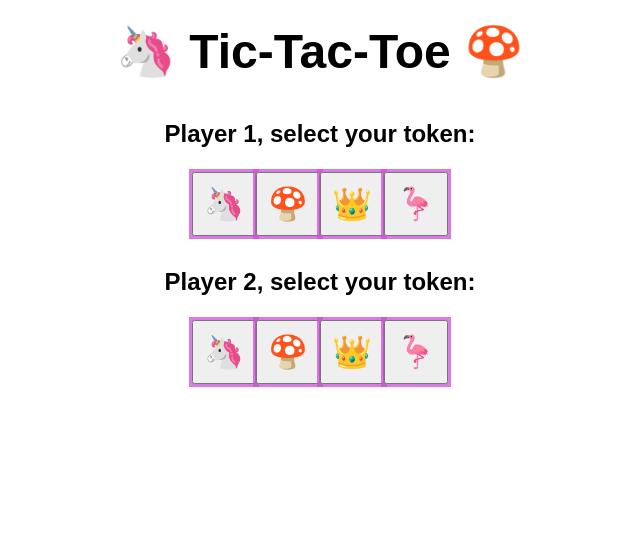
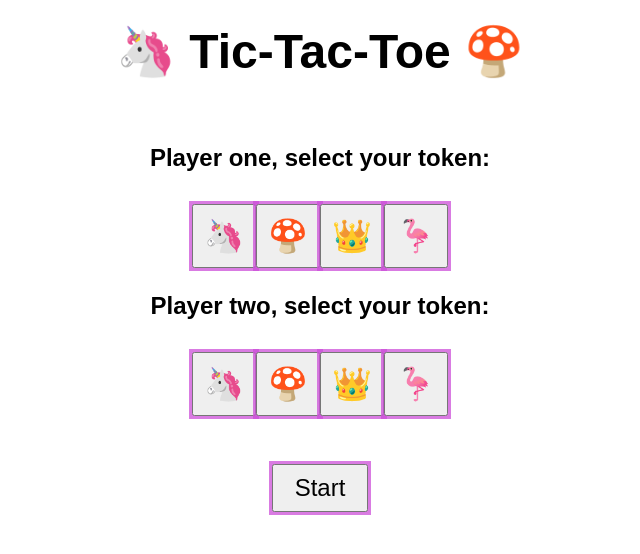
Before and after one commit to yuyi365/tic_tac_toe, a React (Create React App) app in the folder frontend/: page / in a window 1280 px wide. Both pictures are taken after a click on the button "New Game". Shown: the top 554 px of the page, without its empty margins (320-960 px from the left). Built offline with nearby package versions, Linux system fonts and the light colour scheme.

Commit message:
created pin page

```diff
--- a/frontend/src/components/App.css
+++ b/frontend/src/components/App.css
@@ -98,16 +98,79 @@
   align-items: center;
 }
 
+.token-h4 {
+  margin-top: 1.5rem;
+}
+
 .token-button {
   box-shadow: 0px 0px 0px 3px rgba(205, 79, 216, 0.75);
   height: 4rem;
   width: 4rem;
-  margin-top: 1.5rem;
+  margin-top: 2rem;
   text-align: center;
   font-size: 2rem;
 }
 
 .token-button:hover {
+  background-color: aquamarine;
+  cursor: pointer;
+}
+
+.token-complete-button {
+  box-shadow: 0px 0px 0px 3px rgba(205, 79, 216, 0.75);
+  height: 3rem;
+  width: 6rem;
+  margin-top: 2rem;
+  text-align: center;
+  font-size: 1.5rem;
+}
+
+.token-complete-button:hover {
+  background-color: aquamarine;
+  cursor: pointer;
+}
+
+.form-div {
+  text-align: center;
+  justify-content: center;
+  align-items: center;
+  display: flex;
+}
+
+.form {
+  text-align: center;
+  justify-content: center;
+  align-items: center;
+  width: 50%;
+}
+
+#pin-input {
+  border: none;
+  border-bottom: 3px solid rgba(205, 79, 216, 0.75);
+  margin: 1.5rem;
+  padding: 1.5rem;
+  text-align: center;
+  color: #ea4c89;
+  font-size: 1rem;
+  letter-spacing: 0.5rem;
+}
+
+#pin-input:focus {
+  color: #ea4c89;
+  font-size: 1rem;
+  letter-spacing: 0.5rem;
+}
+
+.pin-complete-button {
+  box-shadow: 0px 0px 0px 3px rgba(205, 79, 216, 0.75);
+  height: 2rem;
+  width: 4rem;
+  margin-top: 1rem;
+  text-align: center;
+  font-size: 1rem;
+}
+
+.pin-complete-button:hover {
   background-color: aquamarine;
   cursor: pointer;
 }
--- a/frontend/src/components/App.tsx
+++ b/frontend/src/components/App.tsx
@@ -5,11 +5,14 @@ import Header from "./Header";
 import ErrorContainer from "./ErrorContainer";
 import "./App.css";
 import LandingPage from "./LandingPage";
+import TokenSelectionContainer from "./TokenSelectionContainer";
+import ResumePin from "./ResumePin";
 
 const App = () => {
   const [error, setError] = useState<boolean>(false);
   const [landingPage, setLandingPage] = useState(true);
   const [tokenPage, setTokenPage] = useState(false);
+  const [boardPage, setBoardPage] = useState(false);
   const [pinPage, setPinPage] = useState(false);
   const [gameId, setGameId] = useState("");
   const [pin, setPin] = useState("");
@@ -29,8 +32,11 @@ const App = () => {
     setTokenPage(!tokenPage);
     // turn off landing screen state
     setLandingPage(!landingPage);
+  };
 
-    // ==> TOKEN SELECTION PAGE
+  const handleStartGame = () => {
+    setTokenPage(!tokenPage);
+    setBoardPage(!boardPage);
   };
 
   const handleResumeGame = () => {
@@ -51,8 +57,12 @@ const App = () => {
           handleNewGame={handleNewGame}
           handleResumeGame={handleResumeGame}
         />
+      ) : !error && pinPage ? (
+        <ResumePin pin={pin} setPin={setPin} />
       ) : !error && tokenPage ? (
-        <TokenSelection />
+        <TokenSelectionContainer handleStartGame={handleStartGame} />
+      ) : !error && boardPage ? (
+        <BoardContainer handleError={handleError} />
       ) : (
         <ErrorContainer />
       )}
--- /dev/null
+++ b/frontend/src/components/ResumePin.tsx
@@ -0,0 +1,40 @@
+import { useState } from "react";
+
+type Props = {
+  pin: string;
+  setPin: (pin: string | ((pin: string) => string)) => void;
+};
+const ResumePin = (props: Props) => {
+  const [notFoundError, setNotFoundError] = useState(false);
+
+  const handlePinSubmission = (e: any) => {
+    e.preventDefault();
+    props.setPin(props.pin);
+    // query backend for pin
+    // if pin is found, change boardcontainer to true, else: pop-up game does not exst
+  };
+
+  console.log(props.pin);
+
+  return (
+    <div className="form-div">
+      <form className="form">
+        <label>Please input your four (4) digit game pin:</label>
+        <input
+          type="text"
+          id="pin-input"
+          name="pin"
+          onChange={(e) => props.setPin(e.target.value)}
+        />
+        <button
+          onClick={(e) => handlePinSubmission(e)}
+          className="pin-complete-button"
+        >
+          Submit
+        </button>
+      </form>
+    </div>
+  );
+};
+
+export default ResumePin;
--- a/frontend/src/components/Token.tsx
+++ b/frontend/src/components/Token.tsx
@@ -1,11 +1,26 @@
 type Props = {
   token: string;
+  player: string;
 };
 
 const Token = (props: Props) => {
+  const handleTokenSelection = (e: any) => {
+    console.log(e.target.value);
+    // if (e.target.key == "one") {
+    //   setPlayerOneToken(e.target.value);
+    // } else if (e.target.key == "two") {
+    //   setPlayerTwoToken(e.target.value);
+    // }
+  };
+
   return (
     <>
-      <button value={props.token} className="token-button">
+      <button
+        key={props.player}
+        value={props.token}
+        className="token-button"
+        onClick={(e) => handleTokenSelection(e)}
+      >
         {props.token}
       </button>
     </>
--- a/frontend/src/components/TokenSelection.tsx
+++ b/frontend/src/components/TokenSelection.tsx
@@ -1,25 +1,22 @@
+import { useState } from "react";
 import Token from "./Token";
 
 type Props = {
-  token: string;
+  player: string;
 };
 
 const TokenSelection = (props: Props) => {
   const tokens = ["🦄", "🍄", "👑", "🦩"];
   const mapTokens = tokens.map((token) => {
-    return <Token key={token} token={token} />;
+    return <Token key={token} token={token} player={props.player} />;
   });
+
   return (
     <>
-      <div className="token-div">
-        <h4>Player 1, select your token:</h4>
-        {mapTokens}
-      </div>
-
-      <div className="token-div">
-        <h4>Player 2, select your token:</h4>
-        {mapTokens}
-      </div>
+      <h4 className="token-h4" key={props.player}>
+        Player {props.player}, select your token:
+      </h4>
+      {mapTokens}
     </>
   );
 };
--- a/frontend/src/components/TokenSelectionContainer.tsx
+++ b/frontend/src/components/TokenSelectionContainer.tsx
@@ -1,12 +1,28 @@
 import TokenSelection from "./TokenSelection";
 
-const TokenSelectionContainer = () => {
+type Props = {
+  handleStartGame: () => void;
+};
+
+const TokenSelectionContainer = (props: Props) => {
   const players = ["one", "two"];
 
   const mapPlayers = players.map((player) => {
     return <TokenSelection key={player} player={player} />;
   });
-  return <div>TokenSelectionContainer</div>;
+  return (
+    <>
+      <div className="token-div">{mapPlayers}</div>
+      <div>
+        <button
+          className="token-complete-button"
+          onClick={props.handleStartGame}
+        >
+          Start
+        </button>
+      </div>
+    </>
+  );
 };
 
 export default TokenSelectionContainer;
```
